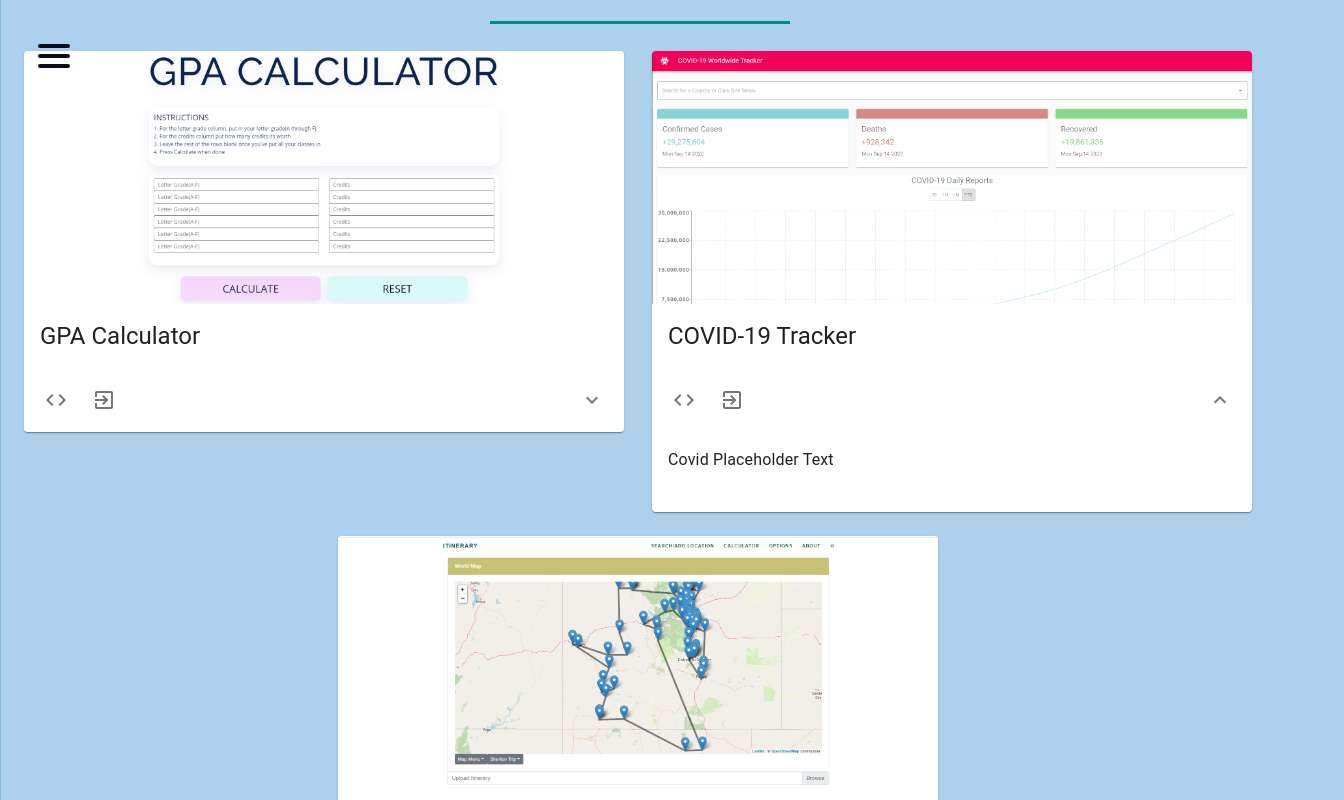
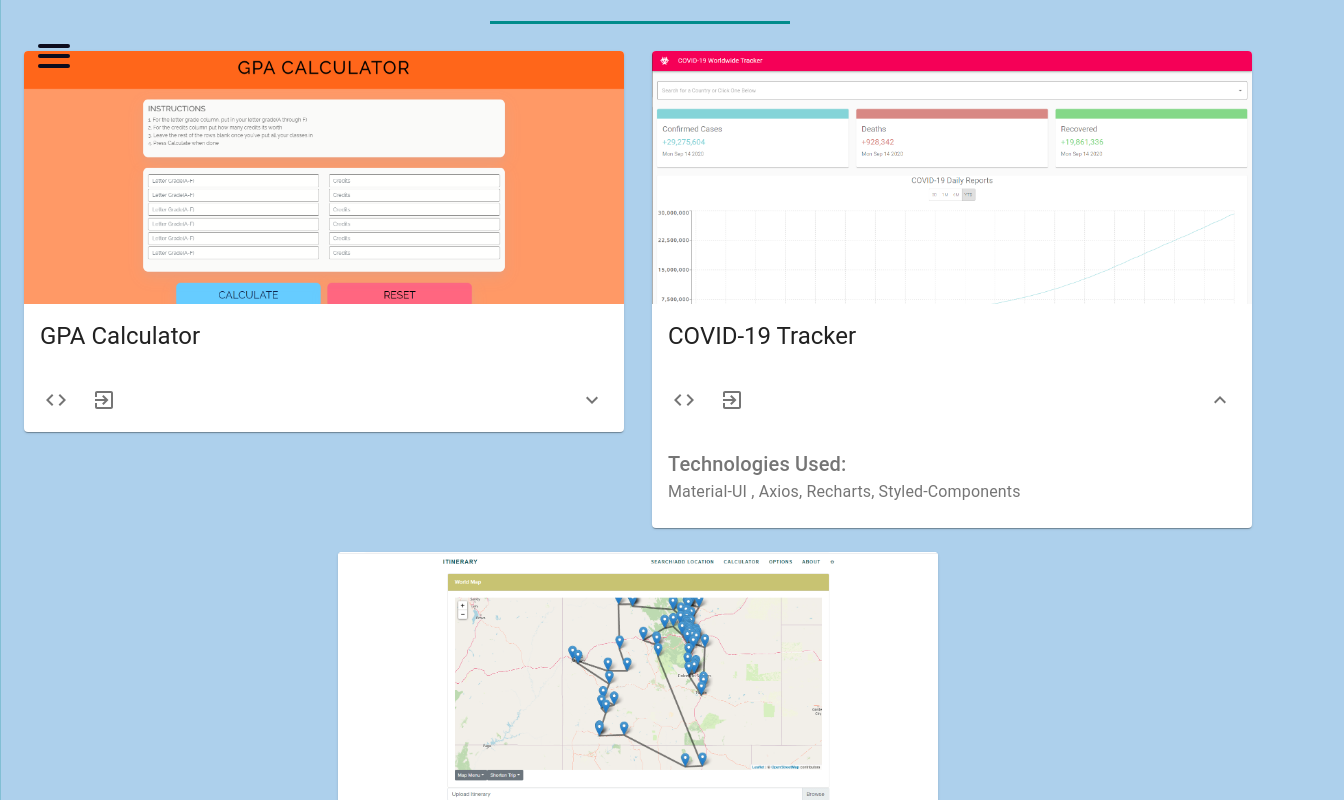
Before and after one commit to papaJCL/React, a React (Create React App) app: page / in a window 1280 px wide. Both pictures are taken after a click on the button 1220 px from the left and 1847 px from the top of the page. Shown: the part 1447-2247 px from the top of the page, 1344 px wide, since content can reach past the window. Built offline with nearby package versions, Linux system fonts and the light colour scheme; the HTML template or start-up script is replaced by a standard one.

Commit message:
Added fade in

```diff
--- a/package.json
+++ b/package.json
@@ -24,6 +24,7 @@
     "react-burger-menu": "^2.7.1",
     "react-dom": "16.13.1",
     "react-icons": "^3.11.0",
+    "react-reveal": "^1.2.2",
     "react-scripts": "^3.4.3",
     "react-scroll": "^1.8.1",
     "styled-components": "^5.1.1"
--- a/src/About.js
+++ b/src/About.js
@@ -4,12 +4,11 @@ import Container from '@material-ui/core/Container';
 import Grid from '@material-ui/core/Grid';
 import { makeStyles } from '@material-ui/core/styles';
 import Card from '@material-ui/core/Card';
-import CardActionArea from '@material-ui/core/CardActionArea';
 import CardContent from '@material-ui/core/CardContent';
 import CardMedia from '@material-ui/core/CardMedia';
-import { shadows } from '@material-ui/system';
 import Typography from '@material-ui/core/Typography';
 import mePic from './Images/me.jpg'
+import Fade from 'react-reveal/Fade';
 
 
 
@@ -77,6 +76,7 @@ const About = ({ id }) => {
     <div id={id} >
       <AboutStyles>
         <Container>
+          <Fade bottom>
             <Header>About</Header>
             <Grid container spacing={3} justify='center'>
               <Grid item md={3}>
@@ -94,16 +94,17 @@ const About = ({ id }) => {
                     <Typography gutterBottom variant="h4" component="h2">
                       Me
           </Typography>
-                  <Typography variant="body2" color="textSecondary" component="p">
+                    <Typography variant="body1" color="textSecondary" >
                       I am a Computer Science Graduate from CSU who is very interested in developing new and complex software.
           </Typography>
-          <Typography variant="body2" color="textSecondary" component="p">
+                    <Typography variant="body1" color="textSecondary" >
                       My favorite hobbies besides programming include skiing, hiking, and playing video games
           </Typography>
                   </CardContent>
                 </Card>
               </Grid>
             </Grid >
+          </Fade>
         </Container>
       </AboutStyles>
     </div>
--- a/src/App.js
+++ b/src/App.js
@@ -1,4 +1,4 @@
-import React, { useState, useRef } from 'react';
+import React, { useState, useRef, useEffect } from 'react';
 import { useOnClickOutside } from './hooks';
 
 import { ThemeProvider } from 'styled-components';
@@ -23,6 +23,18 @@ function App() {
   const node = useRef();
   useOnClickOutside(node, () => setOpen(false));
 
+  useEffect(() => {
+    window.onbeforeunload = () => {
+      window.scrollTo(0, 0);
+    }
+  }, [])
+
+  // const refreshPage = () =>{
+  //   window.onbeforeunload =  () => {
+  //     window.scrollTo(0, 0);
+  //   }
+  // }
+
 
   return (
     <ThemeProvider theme={theme}>
@@ -37,8 +49,7 @@ function App() {
         <Projects id="projects" />
         <Skills id="skills" />
         <Contact id="contact" />
-        <Footer/>
-
+        <Footer />
       </>
     </ThemeProvider>
   );
--- a/src/Projects.js
+++ b/src/Projects.js
@@ -8,20 +8,19 @@ import CardHeader from '@material-ui/core/CardHeader';
 import CardMedia from '@material-ui/core/CardMedia';
 import CardContent from '@material-ui/core/CardContent';
 import CardActions from '@material-ui/core/CardActions';
-import CardActionArea from '@material-ui/core/CardActionArea';
 import Collapse from '@material-ui/core/Collapse';
-import Avatar from '@material-ui/core/Avatar';
 import IconButton from '@material-ui/core/IconButton';
 import Typography from '@material-ui/core/Typography';
-import { red } from '@material-ui/core/colors';
 import CodeIcon from '@material-ui/icons/Code';
 import ExitToAppIcon from '@material-ui/icons/ExitToApp';
 import ExpandMoreIcon from '@material-ui/icons/ExpandMore';
-import MoreVertIcon from '@material-ui/icons/MoreVert';
 import { makeStyles } from '@material-ui/core/styles';
 import tripPic from './Images/trip.png'
 import GPAPic from './Images/GPAPic.png'
 import covidPic from './Images/covid.png'
+import Tooltip from '@material-ui/core/Tooltip';
+import Fade from 'react-reveal/Fade';
+
 
 
 
@@ -110,12 +109,12 @@ const Projects = ({ id }) => {
         <div id={id} >
 
             <ProjectStyles>
+            <Fade bottom>
                 <Header>My Projects</Header>
                 <Container>
                     <Grid container spacing={3} justify='center'>
                         <Grid item xs={12} sm={6} >
                             <Card className={classes.root}>
-
                                 <CardMedia
                                     className={classes.media}
                                     image={GPAPic}
@@ -123,12 +122,16 @@ const Projects = ({ id }) => {
                                 />
                                 <CardHeader title="GPA Calculator" />
                                 <CardActions disableSpacing >
+                                    <Tooltip title="View Source Code">
                                         <IconButton onClick={() => window.open("https://github.com/papaJCL/GPA-Calculator", "_blank")}>
-                                        <CodeIcon  />
+                                            <CodeIcon />
                                         </IconButton>
+                                    </Tooltip>
+                                    <Tooltip title="Go To Site">
                                         <IconButton onClick={() => window.open("https://papajcl.github.io/GPA-Calculator/", "_blank")} >
                                             <ExitToAppIcon />
                                         </IconButton>
+                                    </Tooltip >
                                     <IconButton
                                         className={clsx(classes.expand, {
                                             [classes.expandOpen]: gpaExpanded,
@@ -142,8 +145,11 @@ const Projects = ({ id }) => {
                                 </CardActions>
                                 <Collapse in={gpaExpanded} timeout="auto" unmountOnExit>
                                     <CardContent>
-                                        <Typography paragraph>
-                                            GPA Text
+                                        <Typography variant="h6" color="textSecondary">
+                                            Technologies Used:
+                                        </Typography>
+                                        <Typography variant="body1" color="textSecondary">
+                                            Styled-Components, React-Bootstrap
                                         </Typography>
                                     </CardContent>
                                 </Collapse>
@@ -159,12 +165,16 @@ const Projects = ({ id }) => {
                                 />
                                 <CardHeader title="COVID-19 Tracker" />
                                 <CardActions disableSpacing>
+                                    <Tooltip title="View Source Code">
                                         <IconButton onClick={() => window.open("https://github.com/papaJCL/COVID", "_blank")}>
-                                        <CodeIcon  />
+                                            <CodeIcon />
                                         </IconButton>
-                                    <IconButton  onClick={() => window.open("https://papajcl.github.io/COVID/", "_blank")}>
+                                    </Tooltip>
+                                    <Tooltip title="Go To Site">
+                                        <IconButton onClick={() => window.open("https://papajcl.github.io/COVID/", "_blank")}>
                                             <ExitToAppIcon />
                                         </IconButton>
+                                    </Tooltip>
                                     <IconButton
                                         className={clsx(classes.expand, {
                                             [classes.expandOpen]: covidExpanded,
@@ -178,8 +188,11 @@ const Projects = ({ id }) => {
                                 </CardActions>
                                 <Collapse in={covidExpanded} timeout="auto" unmountOnExit>
                                     <CardContent>
-                                        <Typography paragraph>
-                                            Covid Placeholder Text
+                                        <Typography variant="h6" color="textSecondary">
+                                            Technologies Used:
+                                        </Typography>
+                                        <Typography variant="body1" color="textSecondary">
+                                            Material-UI , Axios, Recharts, Styled-Components
                                         </Typography>
                                     </CardContent>
                                 </Collapse>
@@ -195,12 +208,16 @@ const Projects = ({ id }) => {
                                 />
                                 <CardHeader title="Plan Your Trip" />
                                 <CardActions disableSpacing>
+                                <Tooltip title="View Source Code">
                                     <IconButton onClick={() => window.open("https://github.com/papaJCL/Plan-Your-Own-Trip", "_blank")}>
-                                        <CodeIcon  />
+                                        <CodeIcon />
                                     </IconButton>
+                                    </Tooltip>
+                                    <Tooltip title="Go To Site">
                                     <IconButton onClick={() => window.open("http://ec2-3-21-242-13.us-east-2.compute.amazonaws.com:8888/", "_blank")}>
-                                        <ExitToAppIcon  />
+                                        <ExitToAppIcon />
                                     </IconButton>
+                                    </Tooltip>
                                     <IconButton
                                         className={clsx(classes.expand, {
                                             [classes.expandOpen]: tripExpanded,
@@ -214,12 +231,11 @@ const Projects = ({ id }) => {
                                 </CardActions>
                                 <Collapse in={tripExpanded} timeout="auto" unmountOnExit>
                                     <CardContent>
-                                        <Typography paragraph>
-                                            Software that can help your organize trip and make it faster. Import JSON with all the destinations or search them through the world database and add them to the itinerary. An example JSON is provided below.
-                                           <br />
-                                            <a href="https://github.com/papaJCL/React/blob/master/JSON%20examples/coloradobrews.json"
-                                                target="_blank"
-                                                title="JSON Example 1">JSON Example</a>
+                                        <Typography variant="h6" color="textSecondary">
+                                            Technologies Used:
+                                        </Typography>
+                                        <Typography variant="body1" color="textSecondary">
+                                            MySQL, Java Spark, MariaDB, Junit, Maven, Bootstrap, Leaflets
                                         </Typography>
                                     </CardContent>
                                 </Collapse>
@@ -228,6 +244,7 @@ const Projects = ({ id }) => {
 
                     </Grid>
                 </Container>
+                </Fade>
             </ProjectStyles>
         </div>
     )
```
Also changed, not shown: src/Contact.js (+20 -12 lines), src/Skills.js (+16 -14 lines), src/Images/GPAPic.png, 1 other file (tests, documents, lock files or other folders). Lines whose indentation alone changed are shown as unchanged.
